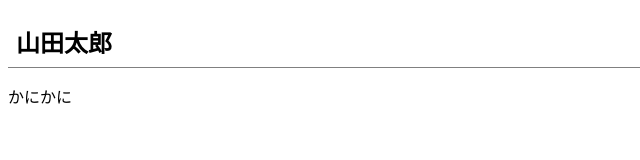
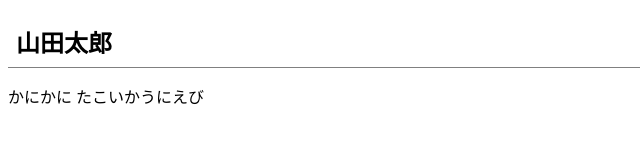
Before and after one commit to koukakurui/koukakurui.github.io, a plain HTML site: page index.html in a window 1280 px wide. Shown: the whole page, without its empty margins (0-640 px from the left). Drawn offline with Linux system fonts and the light colour scheme.

Commit message:
Add files via upload

```diff
--- a/index.html
+++ b/index.html
@@ -9,6 +9,6 @@
 </head>
 <body>
   <h1>山田太郎</h1>
-  <p>かにかに</p>
+  <p>かにかに たこいかうにえび</p>
 </body>
 </html>
```
